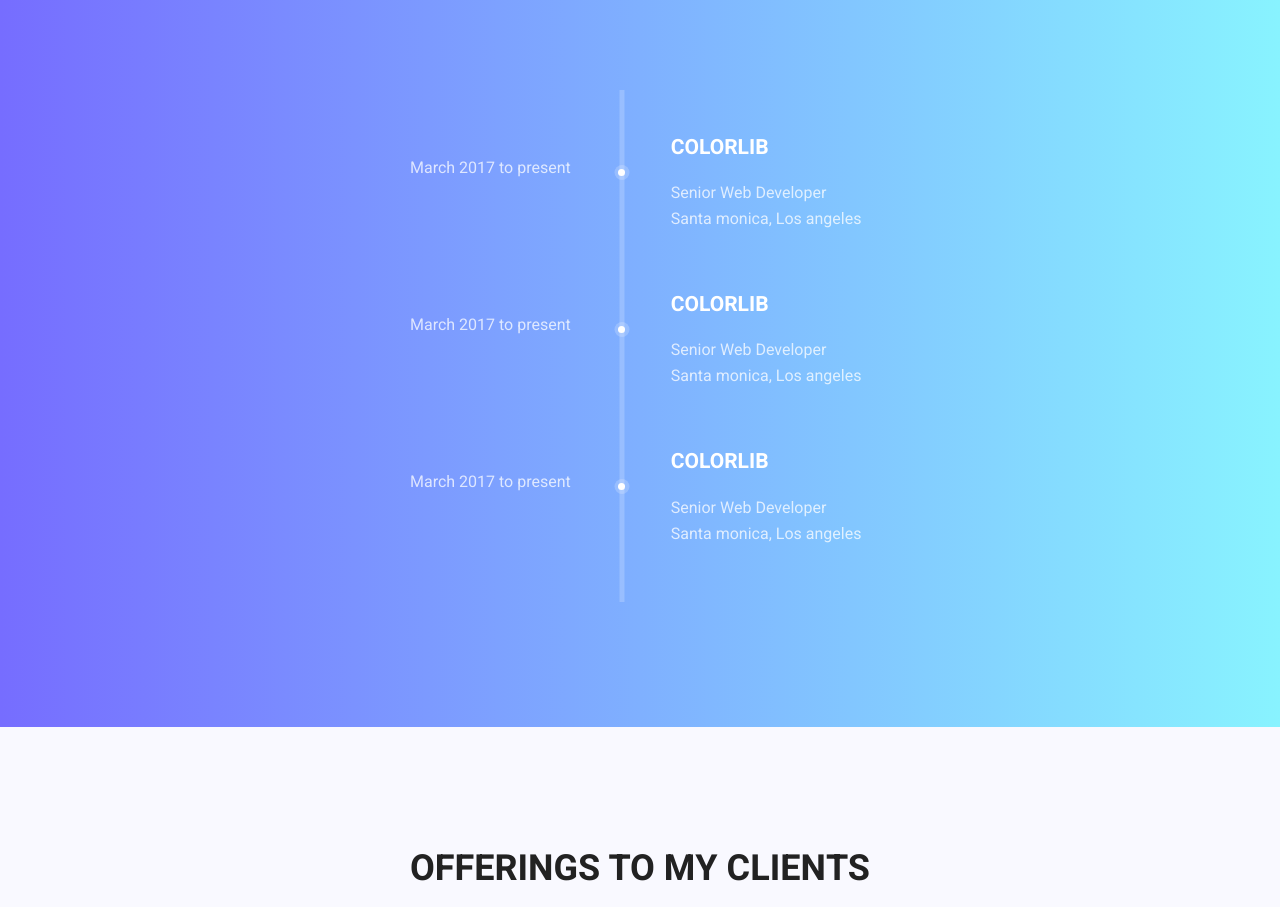
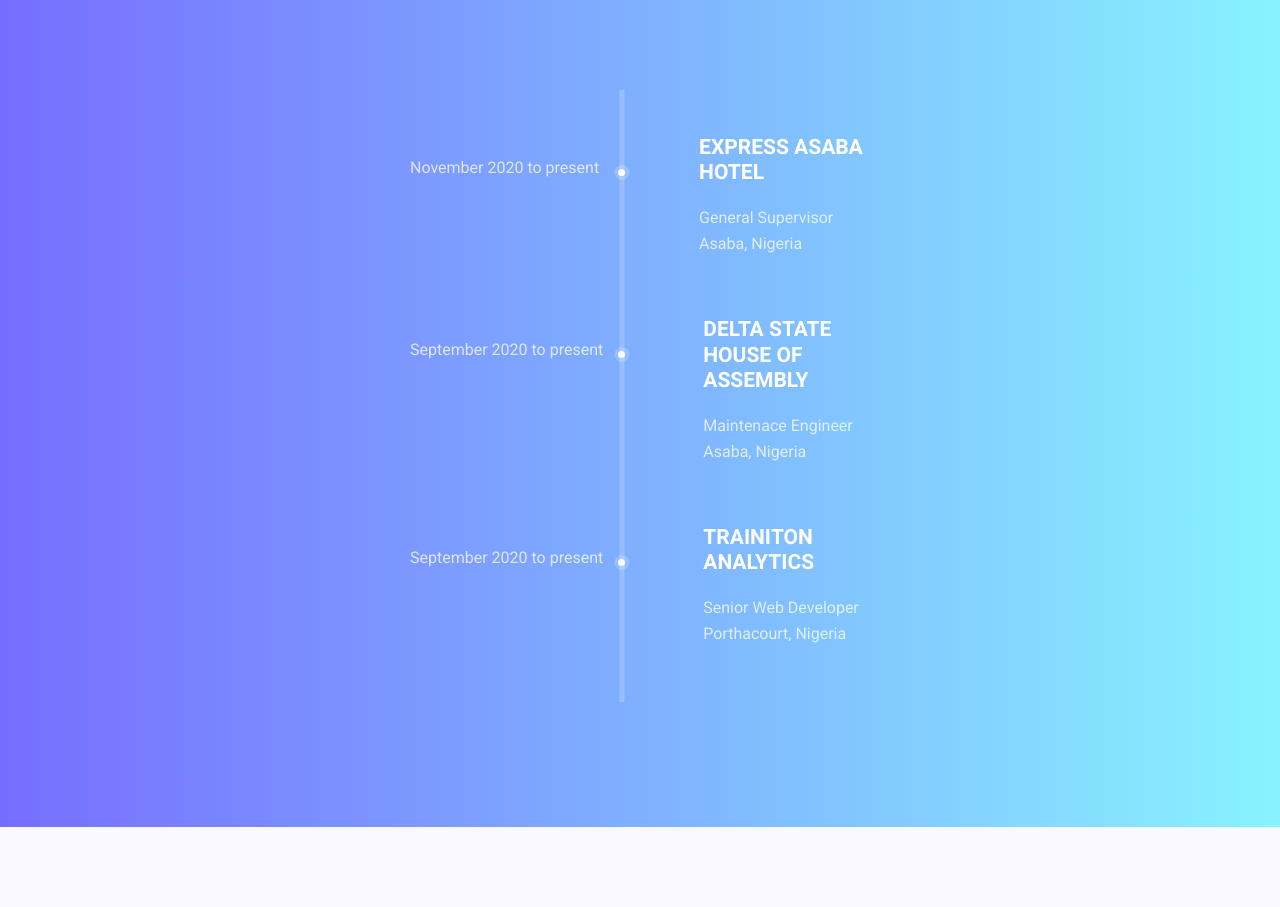
Before and after one commit to MIDZTECHNOLOGY/myportfolio, a plain HTML site: page index.html in a window 1280 px wide. Shown: the part 1760-2667 px from the top of the page. Drawn offline with Linux system fonts and the light colour scheme.

Commit message:
Update index.html

```diff
--- a/index.html
+++ b/index.html
@@ -196,11 +196,11 @@
 <span></span>
 <div class="media">
 <div class="d-flex">
-<p>March 2017 to present</p>
+<p>November 2020 to present</p>
 </div>
 <div class="media-body">
-<h4>Colorlib</h4>
-<p>Senior Web Developer <br />Santa monica, Los angeles</p>
+<h4>Express Asaba Hotel</h4>
+<p>General Supervisor <br />Asaba, Nigeria</p>
 </div>
 </div>
 </li>
@@ -208,11 +208,11 @@
 <span></span>
 <div class="media">
 <div class="d-flex">
-<p>March 2017 to present</p>
+<p>September 2020 to present</p>
 </div>
 <div class="media-body">
-<h4>Colorlib</h4>
-<p>Senior Web Developer <br />Santa monica, Los angeles</p>
+<h4>Delta State House of Assembly</h4>
+<p>Maintenace Engineer <br />Asaba, Nigeria</p>
 </div>
 </div>
 </li>
@@ -220,11 +220,11 @@
 <span></span>
 <div class="media">
 <div class="d-flex">
-<p>March 2017 to present</p>
+<p>September 2020 to present</p>
 </div>
 <div class="media-body">
-<h4>Colorlib</h4>
-<p>Senior Web Developer <br />Santa monica, Los angeles</p>
+<h4>Trainiton Analytics</h4>
+<p>Senior Web Developer <br />Porthacourt, Nigeria</p>
 </div>
 </div>
 </li>
```
